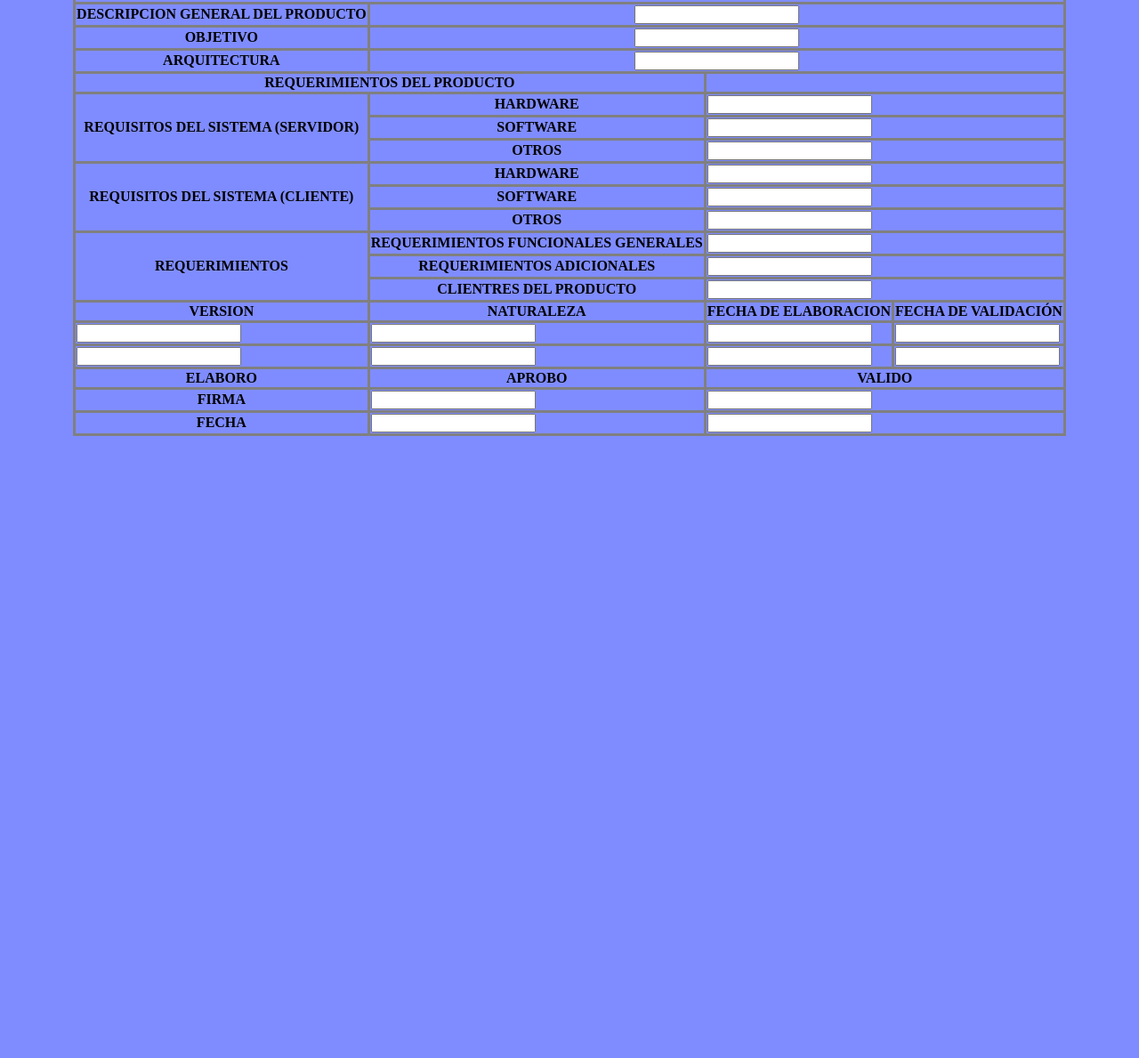
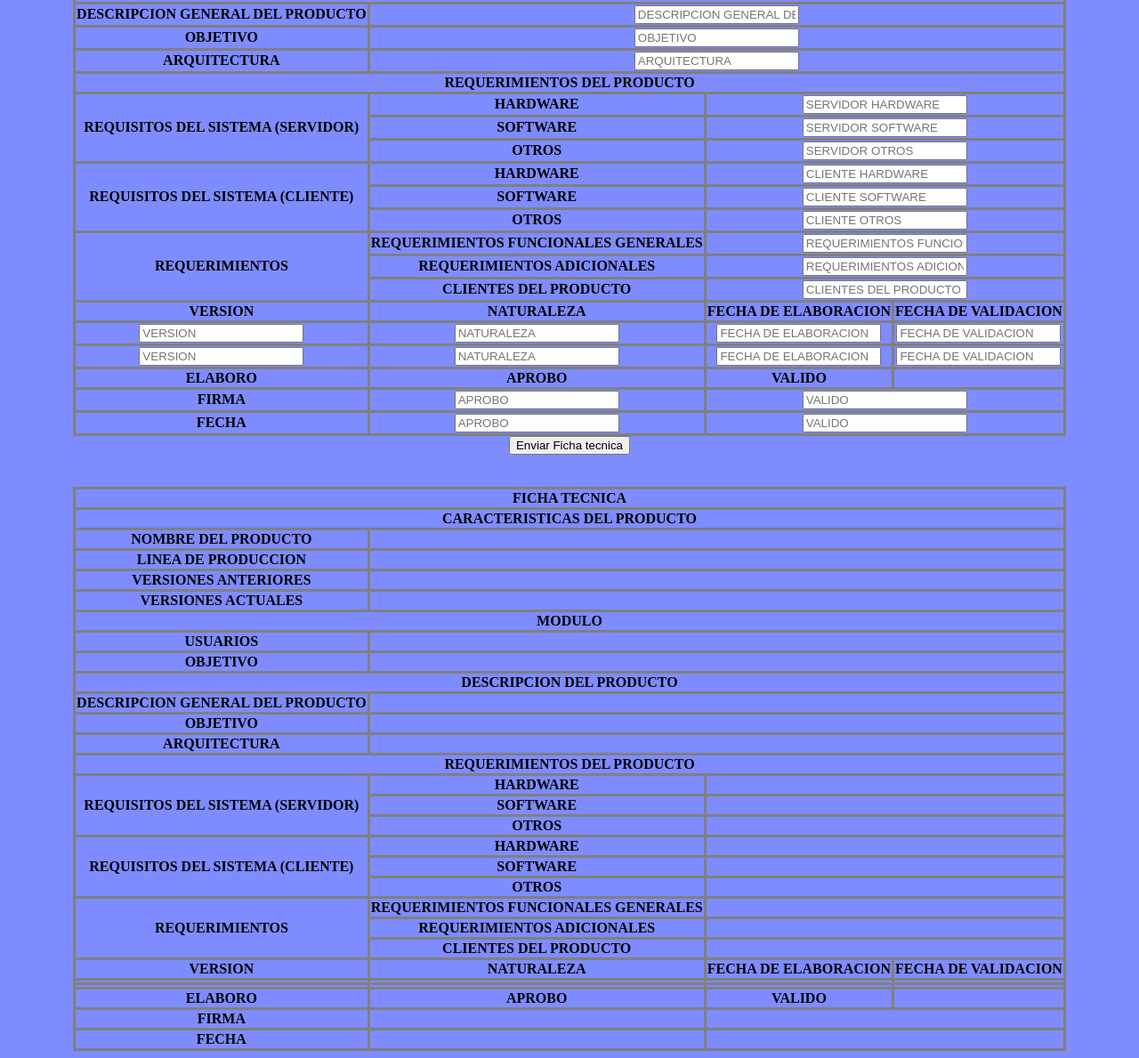
Before and after one commit to k-nataliaG/Ficha-Tecnica, a plain HTML site: page index.html in a window 1280 px wide. Shown: the part 326-1515 px from the top of the page at 89% size. Before the commit the page ends 824 px from the top, so only its background shows below. Drawn offline with Linux system fonts and the light colour scheme.

Commit message:
actualizado

```diff
--- a/css/style.css
+++ b/css/style.css
@@ -7,8 +7,10 @@ img {
     margin: auto;
     width: 20%;
 }
-h1 {
-    text-align: center;
+.h1 {
+   text-align: center;
+    margin: auto;
+    display: flex;
 }
 table, th, tr, td {
     border: 3px solid gray;
@@ -16,7 +18,13 @@ table, th, tr, td {
     margin: auto;
     font-size: 1em;
     border-collapse: collapse;
-
+    text-align: center;
 
 
 }
+button{
+    text-align: center;
+    display: flex;
+    margin: auto;
+
+}
--- a/index.html
+++ b/index.html
@@ -4,152 +4,281 @@
     <meta charset="UTF-8">
     <meta http-equiv="X-UA-Compatible" content="IE=edge">
     <meta name="viewport" content="width=device-width, initial-scale=1.0">
-    <title>FICHA TECNICA</title>
+    <title>Ficha Tecnica</title>
     <link rel="stylesheet" href="css/style.css">
+    <script src="js/scrippt.js"></script>
 </head>
 <body>
     <h1>FICHA TECNICA</h1>
-    <form>
+
     <table>
         <tr>
-            <th>FICHA TECNICA</th>
-            <td colspan="3"> TECNO GYM</td>
+            <th colspan="4">FICHA TECNICA</th>
         </tr>
         <tr>
-            <th colspan="2">CARACTERISTICAS DEL PRODUCTO</th>
+            <th colspan="4">CARACTERISTICAS DEL PRODUCTO</th>
         </tr>
         <tr>
-            <th >NOMBRE DEL PRODUCTO</th>
-            <td colspan="3"><center><input type="text"></center></td>
+            <th>NOMBRE DEL PRODUCTO</th>
+            <td colspan="3"><input id="nompro" type="text" placeholder="NOMBRE DEL PRODUCTO"></td>
         </tr>
         <tr>
             <th>LINEA DE PRODUCCION</th>
-            <td colspan="3"><center><input type="text"></center></td>
+            <td colspan="3"><input id="linpro" type="text" placeholder="LINEA DE PRODUCCION"></td>
         </tr>
         <tr>
             <th>VERSIONES ANTERIORES</th>
-            <td colspan="3"><center><input type="text"></center></td>
+            <td colspan="3"><input id="verant" type="text" placeholder="VERSIONES ANTERIORES"></td>
         </tr>
         <tr>
             <th>VERSIONES ACTUALES</th>
-            <td colspan="3"><center><input type="text"></center></td>
+            <td colspan="3"><input id="veract" type="text" placeholder="VERSIONES ACTUALES"></td>
         </tr>
         <tr>
-            <th colspan="2">MÒDULO</th>
+            <th colspan="4">MODULO</th>
         </tr>
         <tr>
             <th>USUARIOS</th>
-            <td colspan="3"><center><input type="text"></center></td>
+            <td colspan="3"><input id="modusu" type="text" placeholder="USUARIOS"></td>
         </tr>
         <tr>
             <th>OBJETIVO</th>
-            <td colspan="3"><center><input type="text"></center></td>
+            <td colspan="3"><input id="modobje" type="text" placeholder="OBJETIVO"></td>
         </tr>
         <tr>
             <th colspan="4">DESCRIPCION DEL PRODUCTO</th>
         </tr>
         <tr>
             <th>DESCRIPCION GENERAL DEL PRODUCTO</th>
-            <td colspan="3"><center><input type="text"></center></td>
+            <td colspan="3"><input id="desgepro" type="text" placeholder="DESCRIPCION GENERAL DEL PRODUCTO"></td>
         </tr>
         <tr>
             <th>OBJETIVO</th>
-            <td colspan="3"><center><input type="text"></center></td>
+            <td colspan="3"><input id="obje" type="text" placeholder="OBJETIVO"></td>
         </tr>
         <tr>
             <th>ARQUITECTURA</th>
-            <td colspan="3"><center><input type="text"></center></td>
+            <td colspan="3"><input id="arqui" type="text" placeholder="ARQUITECTURA"></td>
         </tr>
         <tr>
-            <th colspan="2">REQUERIMIENTOS DEL PRODUCTO</th>
+            <th colspan="4">REQUERIMIENTOS DEL PRODUCTO</th>
         </tr>
         <tr>
             <th rowspan="4">REQUISITOS DEL SISTEMA (SERVIDOR)</th>
-
         </tr>
         <tr>
             <th>HARDWARE</th>
-            <td colspan="3"><input type="text"></td>
-
+            <td colspan="2"><input id="serhard" type="text" placeholder="SERVIDOR HARDWARE"></td>
         </tr>
         <tr>
             <th>SOFTWARE</th>
-            <td colspan="3"><input type="text"></td>
+            <td colspan="2"><input id="sersoft" type="text" placeholder="SERVIDOR SOFTWARE"></td>
         </tr>
         <tr>
             <th>OTROS</th>
-            <td colspan="3"><input type="text"></td>
+            <td colspan="2"><input id="serotro" type="text" placeholder="SERVIDOR OTROS"></td>
         </tr>
         <tr>
             <th rowspan="4">REQUISITOS DEL SISTEMA (CLIENTE)</th>
-
         </tr>
         <tr>
             <th>HARDWARE</th>
-            <td colspan="3"><input type="text"></td>
-
+            <td colspan="2"><input id="clihard" type="text" placeholder="CLIENTE HARDWARE"></td>
         </tr>
         <tr>
             <th>SOFTWARE</th>
-            <td colspan="3"><input type="text"></td>
+            <td colspan="2"><input id="clisoft" type="text" placeholder="CLIENTE SOFTWARE"></td>
         </tr>
         <tr>
             <th>OTROS</th>
-            <td colspan="3"><input type="text"></td>
+            <td colspan="2"><input id="cliotro" type="text" placeholder="CLIENTE OTROS"></td>
         </tr>
         <tr>
             <th rowspan="4">REQUERIMIENTOS</th>
-
         </tr>
         <tr>
             <th>REQUERIMIENTOS FUNCIONALES GENERALES</th>
-            <td colspan="3"><input type="text"></td>
-
+            <td colspan="2"><input id="requefungene" type="text" placeholder="REQUERIMIENTOS FUNCIONALES GENERALES"></td>
         </tr>
         <tr>
             <th>REQUERIMIENTOS ADICIONALES</th>
-            <td colspan="3"><input type="text"></td>
+            <td colspan="2"><input id="requeadi" type="text" placeholder="REQUERIMIENTOS ADICIONALES"></td>
         </tr>
         <tr>
-            <th>CLIENTRES DEL PRODUCTO</th>
-            <td colspan="3"><input type="text"></td>
+            <th>CLIENTES DEL PRODUCTO</th>
+            <td colspan="2"><input id="clipro" type="text" placeholder="CLIENTES DEL PRODUCTO"></td>
         </tr>
         <tr>
             <th>VERSION</th>
             <th>NATURALEZA</th>
             <th>FECHA DE ELABORACION</th>
-            <th>FECHA DE VALIDACIÓN</th>
+            <th>FECHA DE VALIDACION</th>
         </tr>
         <tr>
-            <td><input type="text"></td>
-            <td><input type="text"></td>
-            <td><input type="text"></td>
-            <td><input type="text"></td>
+            <td><input id="versi" type="text" placeholder="VERSION"></td>
+            <td><input id="natura" type="text" placeholder="NATURALEZA"></td>
+            <td><input id="fechaela" type="text" placeholder="FECHA DE ELABORACION"></td>
+            <td><input id="fechavali" type="text" placeholder="FECHA DE VALIDACION"></td>
         </tr>
         <tr>
-            <td><input type="text"></td>
-            <td><input type="text"></td>
-            <td><input type="text"></td>
-            <td><input type="text"></td>
+            <td><input id="versi2" type="text" placeholder="VERSION"></td>
+            <td><input id="natura2" type="text" placeholder="NATURALEZA"></td>
+            <td><input id="fechaela2" type="text" placeholder="FECHA DE ELABORACION"></td>
+            <td><input id="fechavali2" type="text" placeholder="FECHA DE VALIDACION"></td>
         </tr>
         <tr>
             <th>ELABORO</th>
             <th>APROBO</th>
-            <th colspan="2">VALIDO</th>
+            <th>VALIDO</th>
         </tr>
         <tr>
             <th>FIRMA</th>
-            <td><input type="text"></td>
-            <td colspan="2"><input type="text"></td>
+            <td><input id="firmapro" type="text" placeholder="APROBO"></td>
+            <td colspan="2"><input id="firmvali" type="text" placeholder="VALIDO"></td>
         </tr>
         <tr>
             <th>FECHA</th>
-            <td><input type="text"></td>
-            <td colspan="2"><input type="text"></td>
+            <td><input id="fechaapro" type="text" placeholder="APROBO"></td>
+            <td colspan="2"><input id="fechavalido" type="text" placeholder="VALIDO"></td>
         </tr>
+    </table>
+
+    <button onclick="comprobar()">Enviar Ficha tecnica</button>
+    <br>
+    <br>
 
 
+
+    <table>
+        <tr>
+            <th colspan="4">FICHA TECNICA</th>
+        </tr>
+        <tr>
+            <th colspan="4">CARACTERISTICAS DEL PRODUCTO</th>
+        </tr>
+        <tr>
+            <th>NOMBRE DEL PRODUCTO</th>
+            <td colspan="3" id="respuesta"></td>
+        </tr>
+        <tr>
+            <th>LINEA DE PRODUCCION</th>
+            <td colspan="3" id="respuesta2"></td>
+        </tr>
+        <tr>
+            <th>VERSIONES ANTERIORES</th>
+            <td colspan="3" id="respuesta3"></td>
+        </tr>
+        <tr>
+            <th>VERSIONES ACTUALES</th>
+            <td colspan="3" id="respuesta4"></td>
+        </tr>
+        <tr>
+            <th colspan="4">MODULO</th>
+        </tr>
+        <tr>
+            <th>USUARIOS</th>
+            <td colspan="3" id="respuesta5" ></td>
+        </tr>
+        <tr>
+            <th>OBJETIVO</th>
+            <td colspan="3" id="respuesta6" ></td>
+        </tr>
+        <tr>
+            <th colspan="4">DESCRIPCION DEL PRODUCTO</th>
+        </tr>
+        <tr>
+            <th>DESCRIPCION GENERAL DEL PRODUCTO</th>
+            <td colspan="3" id="respuesta7"></td>
+        </tr>
+        <tr>
+            <th>OBJETIVO</th>
+            <td colspan="3" id="respuesta8"></td>
+        </tr>
+        <tr>
+            <th>ARQUITECTURA</th>
+            <td colspan="3" id="respuesta9"></td>
+        </tr>
+        <tr>
+            <th colspan="4">REQUERIMIENTOS DEL PRODUCTO</th>
+        </tr>
+        <tr>
+            <th rowspan="4">REQUISITOS DEL SISTEMA (SERVIDOR)</th>
+        </tr>
+        <tr>
+            <th>HARDWARE</th>
+            <td colspan="2" id="respuesta10"></td>
+        </tr>
+        <tr>
+            <th>SOFTWARE</th>
+            <td colspan="2" id="respuesta11"></td>
+        </tr>
+        <tr>
+            <th>OTROS</th>
+            <td colspan="2" id="respuesta12"></td>
+        </tr>
+        <tr>
+            <th rowspan="4">REQUISITOS DEL SISTEMA (CLIENTE)</th>
+        </tr>
+        <tr>
+            <th>HARDWARE</th>
+            <td colspan="2" id="respuesta13"></td>
+        </tr>
+        <tr>
+            <th>SOFTWARE</th>
+            <td colspan="2" id="respuesta14"></td>
+        </tr>
+        <tr>
+            <th>OTROS</th>
+            <td colspan="2" id="respuesta15"></td>
+        </tr>
+        <tr>
+            <th rowspan="4">REQUERIMIENTOS</th>
+        </tr>
+        <tr>
+            <th>REQUERIMIENTOS FUNCIONALES GENERALES</th>
+            <td colspan="2" id="respuesta16"></td>
+        </tr>
+        <tr>
+            <th>REQUERIMIENTOS ADICIONALES</th>
+            <td colspan="2" id="respuesta17"></td>
+        </tr>
+        <tr>
+            <th>CLIENTES DEL PRODUCTO</th>
+            <td colspan="2" id="respuesta18"></td>
+        </tr>
+        <tr>
+            <th>VERSION</th>
+            <th>NATURALEZA</th>
+            <th>FECHA DE ELABORACION</th>
+            <th>FECHA DE VALIDACION</th>
+        </tr>
+        <tr>
+            <td id="respuesta19"></td>
+            <td id="respuesta20"></td>
+            <td id="respuesta21"></td>
+            <td id="respuesta22"></td>
+        </tr>
+        <tr>
+            <td id="respuesta23"></td>
+            <td id="respuesta24"></td>
+            <td id="respuesta25"></td>
+            <td id="respuesta26"></td>
+        </tr>
+        <tr>
+            <th>ELABORO</th>
+            <th>APROBO</th>
+            <th>VALIDO</th>
+        </tr>
+        <tr>
+            <th>FIRMA</th>
+            <td id="respuesta27"></td>
+            <td colspan="2" id="respuesta28"></td>
+        </tr>
+        <tr>
+            <th>FECHA</th>
+            <td id="respuesta29"></td>
+            <td colspan="2" id="respuesta30"></td>
+        </tr>
     </table>
-    </form>
 </body>
 </html>
--- /dev/null
+++ b/js/scrippt.js
@@ -0,0 +1,68 @@
+function comprobar() {
+    let nompro, linpro, verant, veract, modusu, modobje, desgepro, obje, arqui,
+    serhard, sersoft, serotro, clihard, clisoft, cliotro, requefungene, requeadi, clipro, versi,
+    natura, fechaela, fechavali, versi2, natura2, fechaela2, fechavali2, firmapro,
+    firmvali, fechaapro, fechavalido
+
+    nompro=document.getElementById("nompro").value
+    linpro=document.getElementById("linpro").value
+    verant=document.getElementById("verant").value
+    veract=document.getElementById("veract").value
+    modusu=document.getElementById("modusu").value
+    modobje=document.getElementById("modobje").value
+    desgepro=document.getElementById("desgepro").value
+    obje=document.getElementById("obje").value
+    arqui=document.getElementById("arqui").value
+    serhard=document.getElementById("serhard").value
+    sersoft=document.getElementById("sersoft").value
+    serotro=document.getElementById("serotro").value
+    clihard=document.getElementById("clihard").value
+    clisoft=document.getElementById("clisoft").value
+    cliotro=document.getElementById("cliotro").value
+    requefungene=document.getElementById("requefungene").value
+    requeadi=document.getElementById("requeadi").value
+    clipro=document.getElementById("clipro").value
+    versi=document.getElementById("versi").value
+    natura=document.getElementById("natura").value
+    fechaela=document.getElementById("fechaela").value
+    fechavali=document.getElementById("fechavali").value
+    versi2=document.getElementById("versi2").value
+    natura2=document.getElementById("natura2").value
+    fechaela2=document.getElementById("fechaela2").value
+    fechavali2=document.getElementById("fechavali2").value
+    firmapro=document.getElementById("firmapro").value
+    firmvali=document.getElementById("firmvali").value
+    fechaapro=document.getElementById("fechaapro").value
+    fechavalido=document.getElementById("fechavalido").value
+
+    document.getElementById("respuesta").innerHTML="<h5> "+nompro+"</h5>"
+    document.getElementById("respuesta2").innerHTML="<h5> "+linpro+"</h5>"
+    document.getElementById("respuesta3").innerHTML="<h5> "+verant+"</h5>"
+    document.getElementById("respuesta4").innerHTML="<h5> "+veract+"</h5>"
+    document.getElementById("respuesta5").innerHTML="<h5> "+modusu+"</h5>"
+    document.getElementById("respuesta6").innerHTML="<h5> "+modobje+"</h5>"
+    document.getElementById("respuesta7").innerHTML="<h5> "+desgepro+"</h5>"
+    document.getElementById("respuesta8").innerHTML="<h5> "+obje+"</h5>"
+    document.getElementById("respuesta9").innerHTML="<h5> "+arqui+"</h5>"
+    document.getElementById("respuesta10").innerHTML="<h5> "+serhard+"</h5>"
+    document.getElementById("respuesta11").innerHTML="<h5> "+sersoft+"</h5>"
+    document.getElementById("respuesta12").innerHTML="<h5> "+serotro+"</h5>"
+    document.getElementById("respuesta13").innerHTML="<h5> "+clihard+"</h5>"
+    document.getElementById("respuesta14").innerHTML="<h5> "+clisoft+"</h5>"
+    document.getElementById("respuesta15").innerHTML="<h5> "+cliotro+"</h5>"
+    document.getElementById("respuesta16").innerHTML="<h5> "+requefungene+"</h5>"
+    document.getElementById("respuesta17").innerHTML="<h5> "+requeadi+"</h5>"
+    document.getElementById("respuesta18").innerHTML="<h5> "+clipro+"</h5>"
+    document.getElementById("respuesta19").innerHTML="<h5> "+versi+"</h5>"
+    document.getElementById("respuesta20").innerHTML="<h5> "+natura+"</h5>"
+    document.getElementById("respuesta21").innerHTML="<h5> "+fechaela+"</h5>"
+    document.getElementById("respuesta22").innerHTML="<h5> "+fechavali+"</h5>"
+    document.getElementById("respuesta23").innerHTML="<h5> "+versi2+"</h5>"
+    document.getElementById("respuesta24").innerHTML="<h5> "+natura2+"</h5>"
+    document.getElementById("respuesta25").innerHTML="<h5> "+fechaela2+"</h5>"
+    document.getElementById("respuesta26").innerHTML="<h5> "+fechavali2+"</h5>"
+    document.getElementById("respuesta27").innerHTML="<h5> "+firmapro+"</h5>"
+    document.getElementById("respuesta28").innerHTML="<h5> "+firmvali+"</h5>"
+    document.getElementById("respuesta29").innerHTML="<h5> "+fechaapro+"</h5>"
+    document.getElementById("respuesta30").innerHTML="<h5> "+fechavalido+"</h5>"
+}
```
Lines whose indentation alone changed are shown as unchanged.
